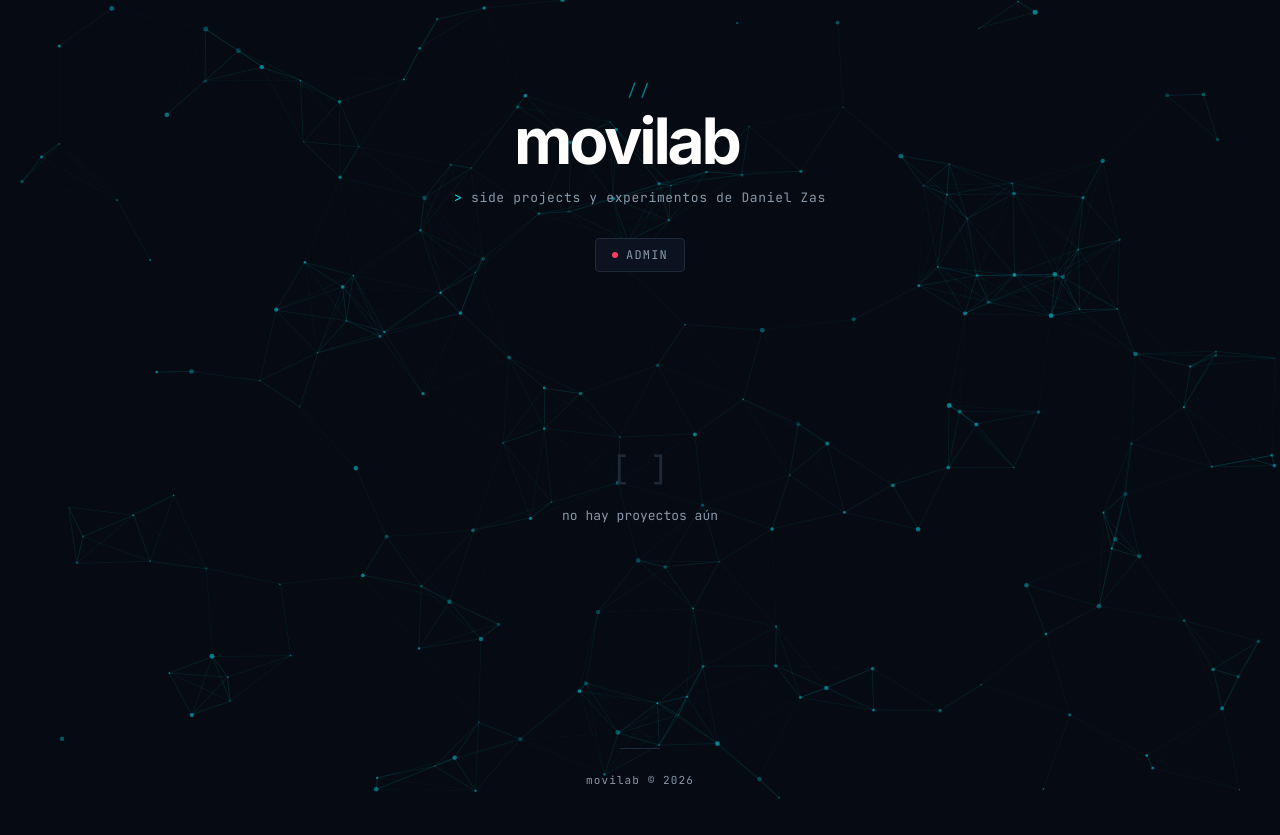
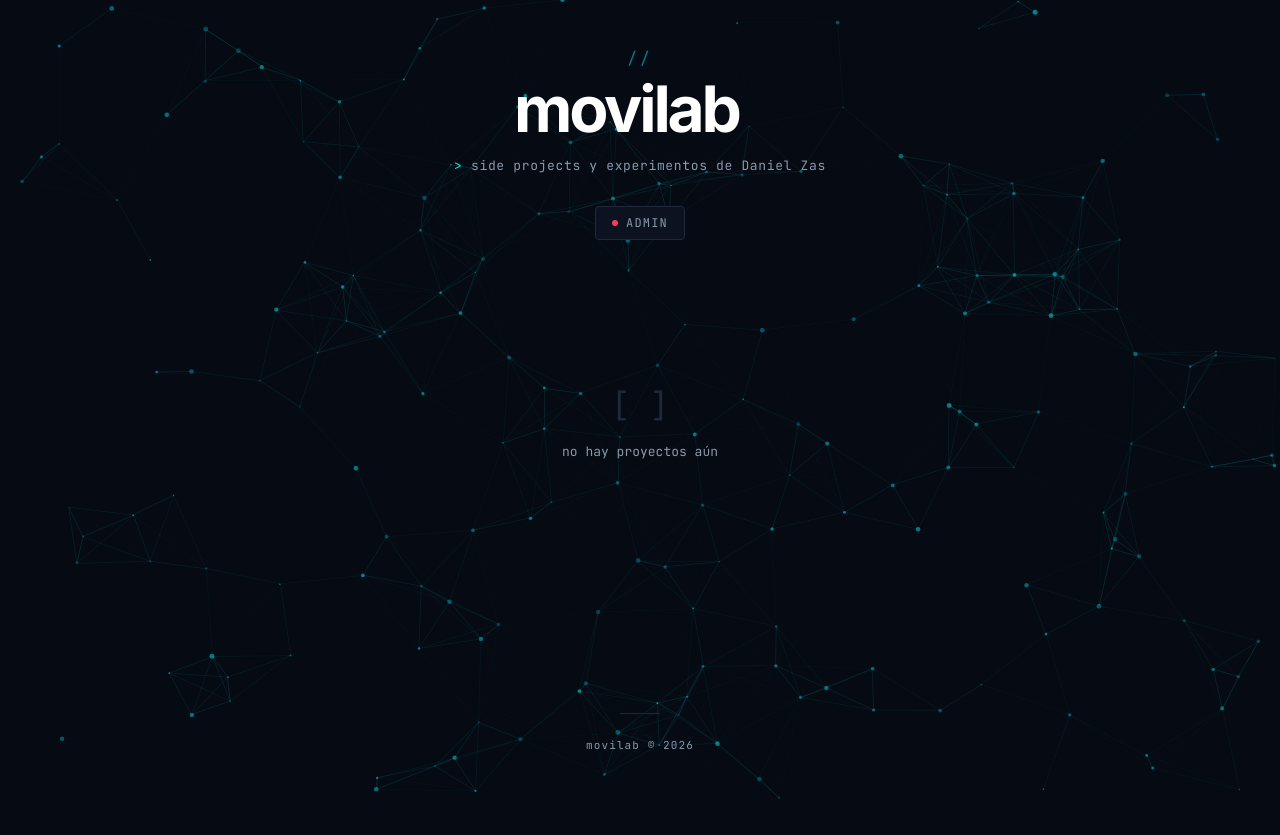
Before and after one commit to danizd/movilab-portada, a FastAPI app: page / in a window 1280 px wide. After the commit the page ends 799 px from the top, so only its background shows below. Run offline with FastAPI, Linux system fonts and the light colour scheme; data that the repository does not hold is empty.

Commit message:
fix: header padding and particles click interactivity

```diff
--- a/static/style.css
+++ b/static/style.css
@@ -35,11 +35,6 @@ body {
     width: 100%;
     height: 100%;
     z-index: 0;
-    pointer-events: none;
-}
-
-#particles-js canvas {
-    pointer-events: auto;
 }
 
 .content-wrapper {
@@ -54,7 +49,7 @@ body {
 
 header {
     text-align: center;
-    padding: 5rem 1.5rem 3rem;
+    padding: 3rem 0.5rem 1rem;
     position: relative;
 }
 
```
